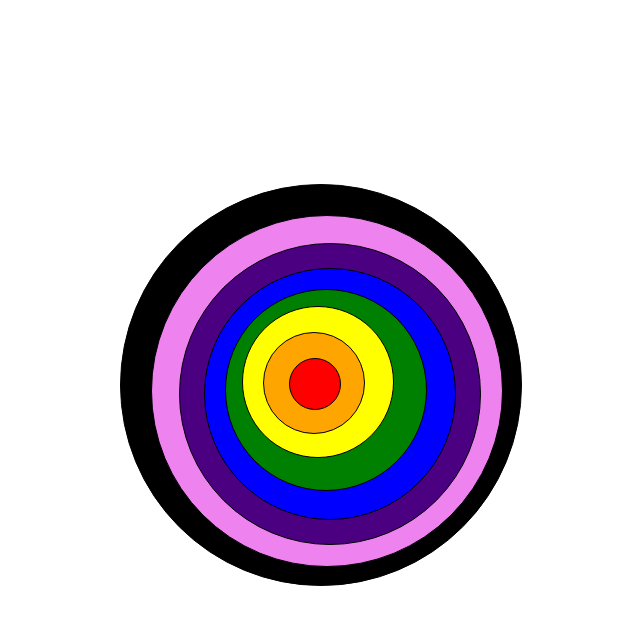
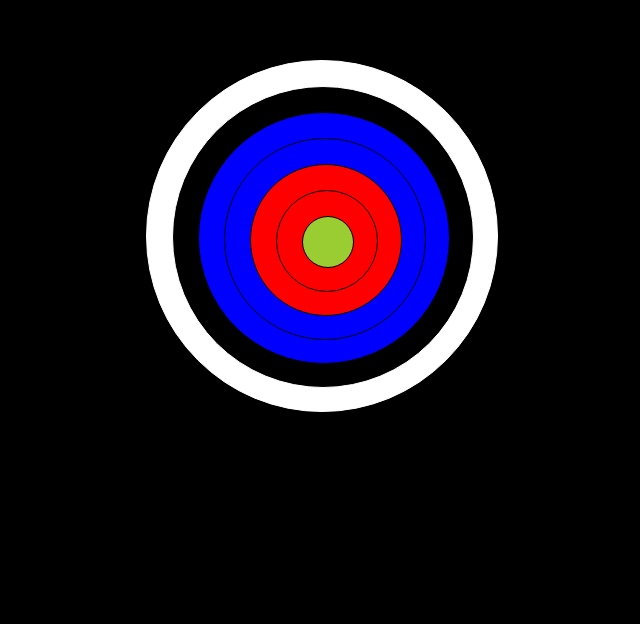
Before and after one commit to Mounika279/css3, a plain HTML site: page index.html in a window 1280 px wide. Shown: the part 116-740 px from the top of the page, without its empty margins (388-1028 px from the left). Drawn offline with Linux system fonts and the light colour scheme.

Commit message:
formed perfect circle

```diff
--- a/index.css
+++ b/index.css
@@ -6,26 +6,26 @@
             width: 400px;
             background-color:black;
             margin-left: 500px;
-            margin-top: 300px;
+            margin-top: 150px;
         }
 
         .c1{
-            border: 1px solid black;
+            border: 1px solid white;
             border-radius:50%;
             height: 350px;
             width: 350px;
-            margin-left: 30px;
-            margin-top: 30px;
-            background-color: violet;
+            margin-left: 25px;
+            margin-top: 25px;
+            background-color: white;
         }
         .c2{
-            border: 1px solid black;
+            border: 1px solid white;
             border-radius:50%;
             height: 300px;
             width: 300px;
-            margin-left: 27px;
-            margin-top: 27px;
-            background-color: indigo;
+            margin-left: 25px;
+            margin-top: 25px;
+            background-color: black;
         }
 
         .c3{
@@ -33,8 +33,8 @@
             border-radius:50%;
             height: 250px;
             width: 250px;
-            margin-left: 24px;
-            margin-top: 24px;
+            margin-left: 25px;
+            margin-top: 25px;
             background-color: blue;
         }
 
@@ -43,27 +43,27 @@
             border-radius:50%;
             height: 200px;
             width: 200px;
-            margin-left: 20px;
-            margin-top: 20px;
-            background-color: green;
+            margin-left: 25px;
+            margin-top: 25px;
+            background-color: blue;
         }
         .c5{
             border: 1px solid black;
             border-radius:50%;
             height: 150px;
             width: 150px;
-            margin-left: 16px;
-            margin-top: 16px;
-            background-color: yellow;
+            margin-left: 25px;
+            margin-top: 25px;
+            background-color: red;
         }
         .c6{
             border: 1px solid black;
             border-radius:50%;
             height: 100px;
             width: 100px;
-            margin-left: 20px;
+            margin-left: 25px;
             margin-top: 25px;
-            background-color: orange;
+            background-color: red;
         }
         .c7{
             border: 1px solid black;
@@ -72,5 +72,5 @@
             width: 50px;
             margin-left: 25px;
             margin-top: 25px;
-            background-color: red;
+            background-color: yellowgreen;
         }
--- a/index.html
+++ b/index.html
@@ -6,7 +6,8 @@
     <title>Document</title>
     <link rel="stylesheet" href="index.css">
 </head>
-<body>
+<body style="background-color: black;">
+
     <div class="main">
         <div class="c1">
       <div class="c2">
```
